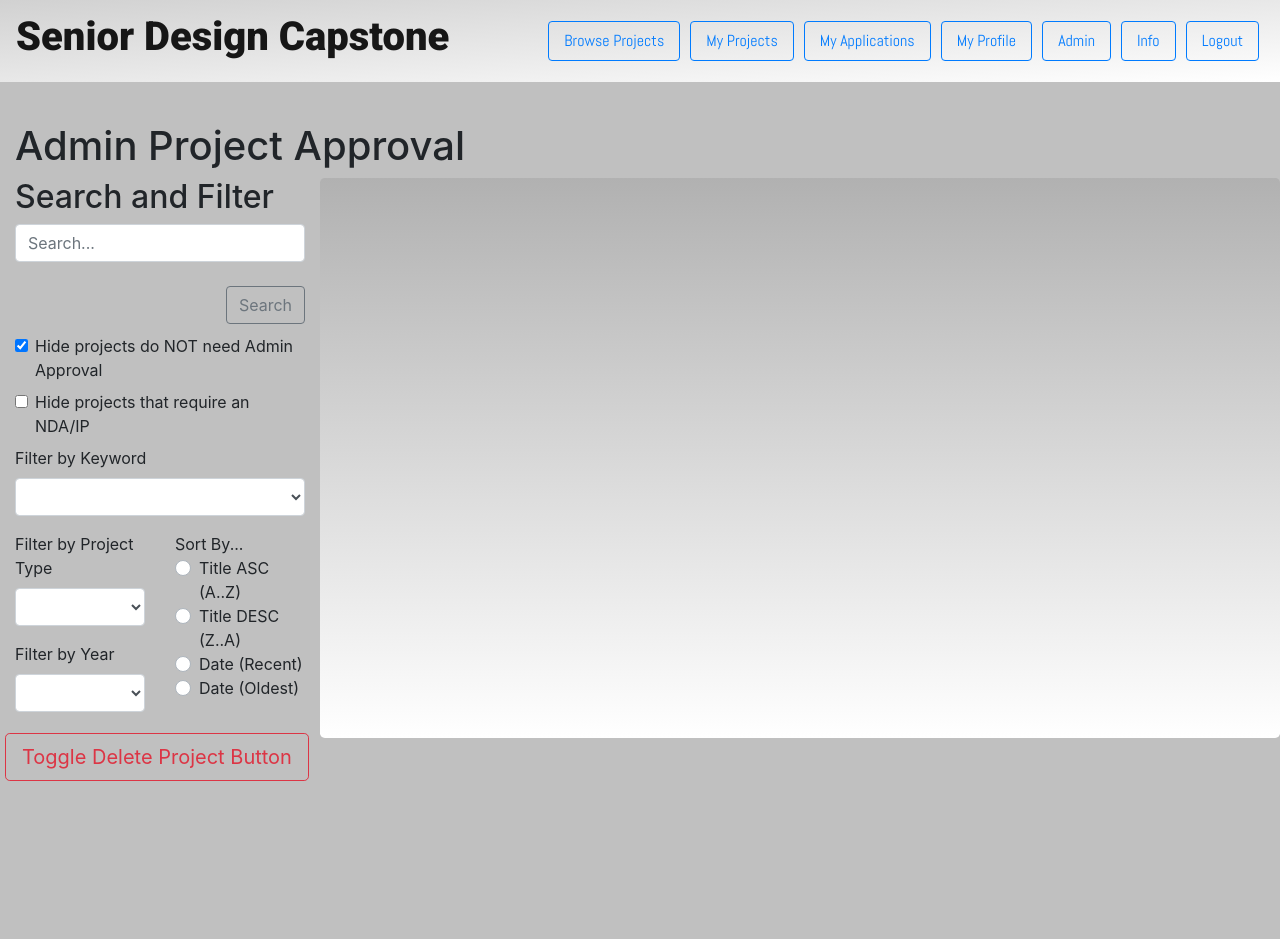
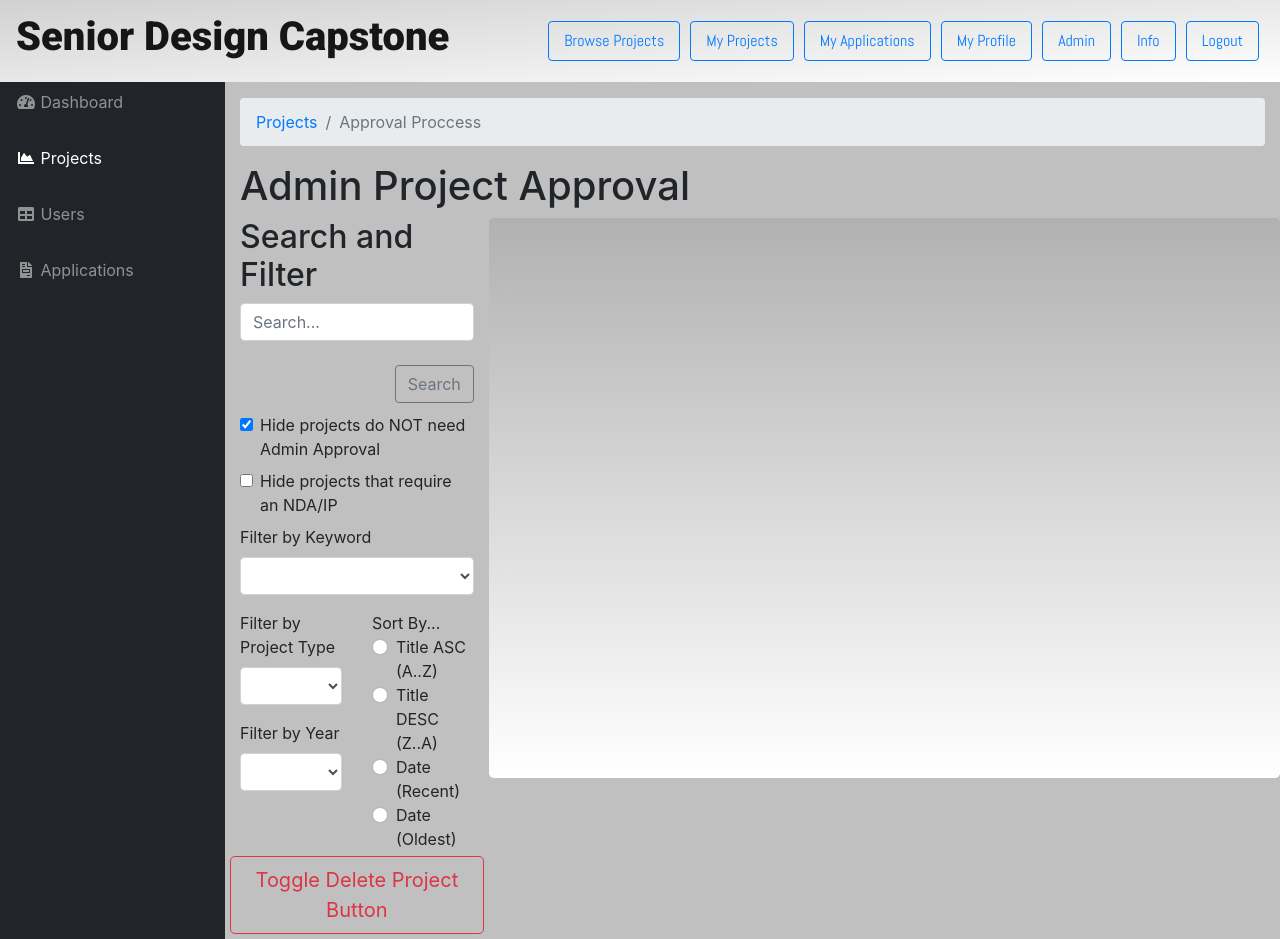
Before and after one commit to osu-tekbots/capstone-website, a PHP site: page /pages/adminProject.php in a window 1280 px wide. Before the commit the page ends 781 px from the top, so only its background shows below. Run offline with PHP 8.4, Linux system fonts and the light colour scheme; the visitor is signed in with stand-in values (Sample User, id 1); data that the repository does not hold is empty; a stand-in replaces the project's code that opens the database connection.

Commit message:
admin taskbar update adding applications and adding to admin projects

```diff
--- a/pages/adminInterface.php
+++ b/pages/adminInterface.php
@@ -61,6 +61,11 @@ if($_SESSION['accessLevel'] != 'Admin'){
 			<a class="nav-link" href="adminUser.php">
 				<i class="fas fa-fw fa-table"></i>
 				<span>Users</span></a>
+		</li>
+		<li class="nav-item">
+			<a class="nav-link" href="adminApplication.php">
+				<i class="fas fa-fw fa-file-invoice"></i>
+				<span>Applications</span></a>
 		</li>
 	</ul>
 
--- a/pages/adminProject.php
+++ b/pages/adminProject.php
@@ -23,8 +23,62 @@ if($_SESSION['accessLevel'] != 'Admin'){
 
 <body style="background-color:silver">
 	<?php include_once("../modules/navbar.php"); ?>
-	<br><br>
+
+	<div id="wrapper">
+	<!-- Sidebar -->
+	<ul class="sidebar navbar-nav">
+		<li class="nav-item">
+			<a class="nav-link" href="adminInterface.php">
+				<i class="fas fa-fw fa-tachometer-alt"></i>
+				<span>Dashboard</span>
+			</a>
+		</li>
+
+		<!-- PAGES FOLDER DROP DOWN ON SIDE BAR
+		<li class="nav-item dropdown">
+			<a class="nav-link dropdown-toggle" href="#" id="pagesDropdown" role="button" data-toggle="dropdown" aria-haspopup="true" aria-expanded="false">
+				<i class="fas fa-fw fa-folder"></i>
+				<span>Pages</span>
+			</a>
+			<div class="dropdown-menu" aria-labelledby="pagesDropdown">
+				<h6 class="dropdown-header">Login Screens:</h6>
+				<a class="dropdown-item" href="login.html">Login</a>
+				<a class="dropdown-item" href="register.html">Register</a>
+				<a class="dropdown-item" href="forgot-password.html">Forgot Password</a>
+				<div class="dropdown-divider"></div>
+				<h6 class="dropdown-header">Other Pages:</h6>
+				<a class="dropdown-item" href="404.html">404 Page</a>
+				<a class="dropdown-item" href="blank.html">Blank Page</a>
+			</div>
+		</li>
+                     -->
+
+		<li class="nav-item active">
+			<a class="nav-link" href="adminProject.php">
+				<i class="fas fa-fw fa-chart-area"></i>
+				<span>Projects</span></a>
+		</li>
+		<li class="nav-item">
+			<a class="nav-link" href="adminUser.php">
+				<i class="fas fa-fw fa-table"></i>
+				<span>Users</span></a>
+		</li>
+		<li class="nav-item">
+			<a class="nav-link" href="adminApplication.php">
+				<i class="fas fa-fw fa-file-invoice"></i>
+				<span>Applications</span></a>
+		</li>
+	</ul>
 	<div class="container-fluid">
+		<br>
+			<!-- Breadcrumbs-->
+			<ol class="breadcrumb">
+				<li class="breadcrumb-item">
+					<a>Projects</a>
+				</li>
+				<li class="breadcrumb-item active">Approval Proccess</li>
+			</ol>
+
 
 		<h1>Admin Project Approval</h1>
 		<div class="row">
@@ -120,6 +174,7 @@ if($_SESSION['accessLevel'] != 'Admin'){
 
 		</div>
 
+	</div>
 	</div>
 	<?php include_once("../modules/footer.php"); ?>
 
--- a/pages/adminUser.php
+++ b/pages/adminUser.php
@@ -48,6 +48,11 @@ if($_SESSION['accessLevel'] != 'Admin'){
 			<a class="nav-link" href="adminUser.php">
 				<i class="fas fa-fw fa-table"></i>
 				<span>Users</span></a>
+		</li>
+		<li class="nav-item">
+			<a class="nav-link" href="adminApplication.php">
+				<i class="fas fa-fw fa-file-invoice"></i>
+				<span>Applications</span></a>
 		</li>
 	</ul>
 
```
Also changed, not shown: pages/adminApplication.php (added, +93 -0 lines).
